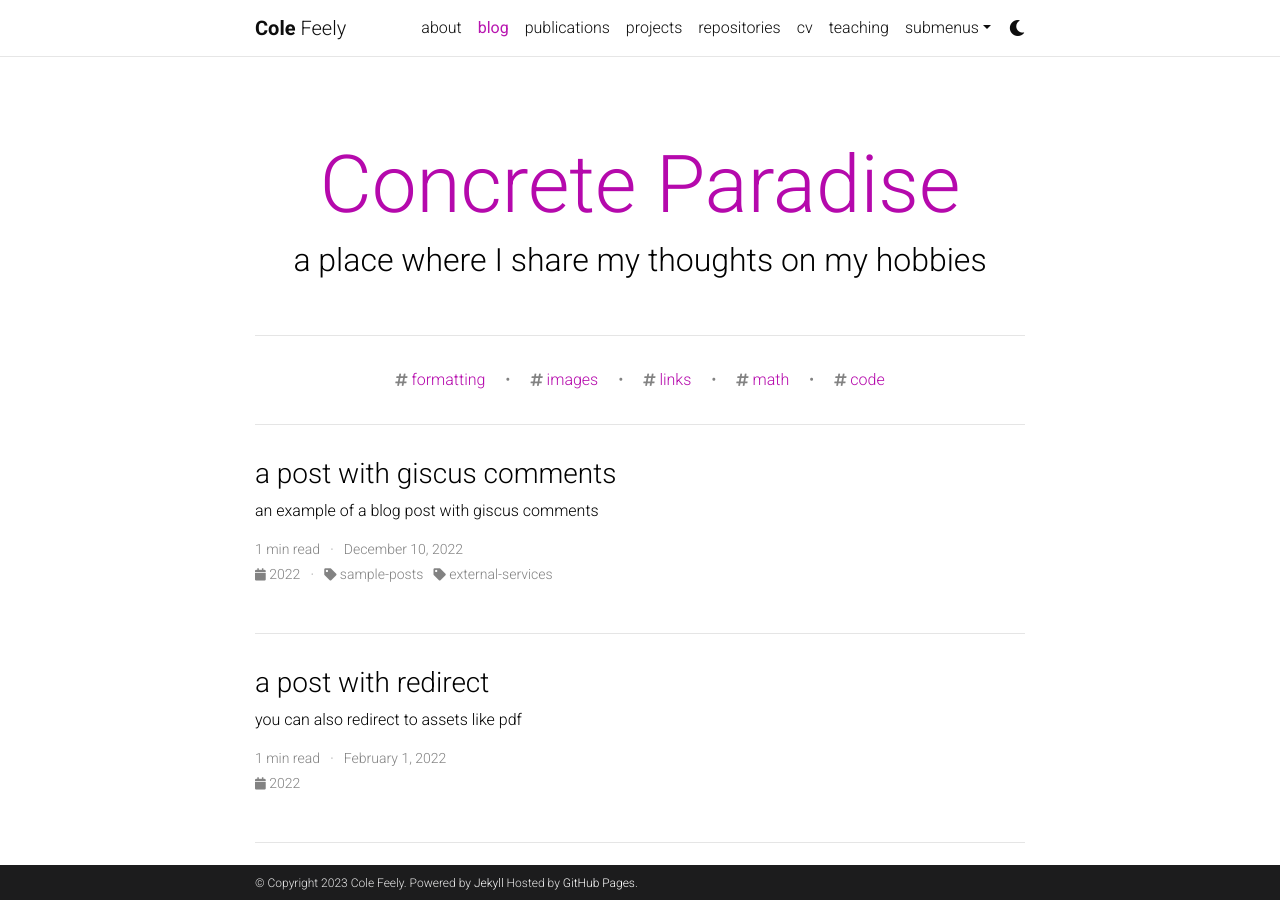
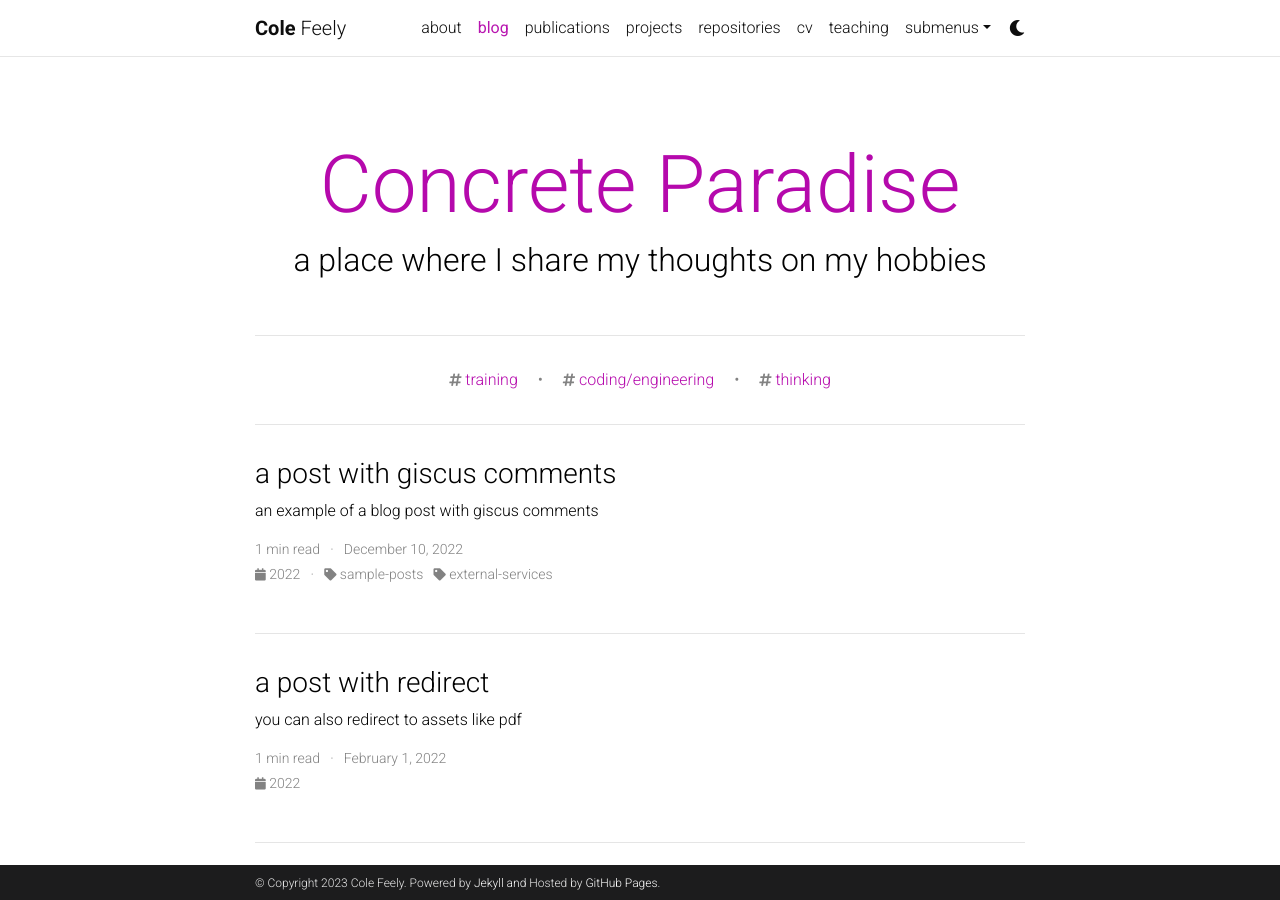
Before and after one commit to ColeFeely6/ColeFeely6.github.io, a Jekyll site: the page built from blog/index.html, in a window 1280 px wide and 900 px high. Built offline with Jekyll 4.4.1, drawn with Linux system fonts in a browser that asks for light colours; the list of posts is cut into pages by our own code; comment, search, counter and statistics services are not loaded; a style sheet for code colours, icons or effects is not loaded.

Commit message:
Changing tags in blog

```diff
--- a/_config.yml
+++ b/_config.yml
@@ -10,7 +10,7 @@ email: colehfeely@gmail.com
 description: > # the ">" symbol means to ignore newlines until "footer_text:"
   A simple, whitespace theme for academics. Based on [*folio](https://github.com/bogoli/-folio) design.
 footer_text: >
-  Powered by <a href="https://jekyllrb.com/" target="_blank">Jekyll</a>
+  Powered by <a href="https://jekyllrb.com/" target="_blank">Jekyll and </a>
   Hosted by <a href="https://pages.github.com/" target="_blank">GitHub Pages</a>.
 
 keywords: jekyll, jekyll-theme, academic-website, portfolio-website  # add your own keywords or leave empty
@@ -242,7 +242,7 @@ jekyll-archives:
     tag: '/blog/tag/:name/'
     category: '/blog/category/:name/'
 
-display_tags: ['formatting', 'images', 'links', 'math', 'code'] # this tags will be dispalyed on the front page of your blog
+display_tags: ['training', 'coding/engineering', 'thinking'] # this tags will be dispalyed on the front page of your blog
 
 # -----------------------------------------------------------------------------
 # Jekyll Scholar
```
